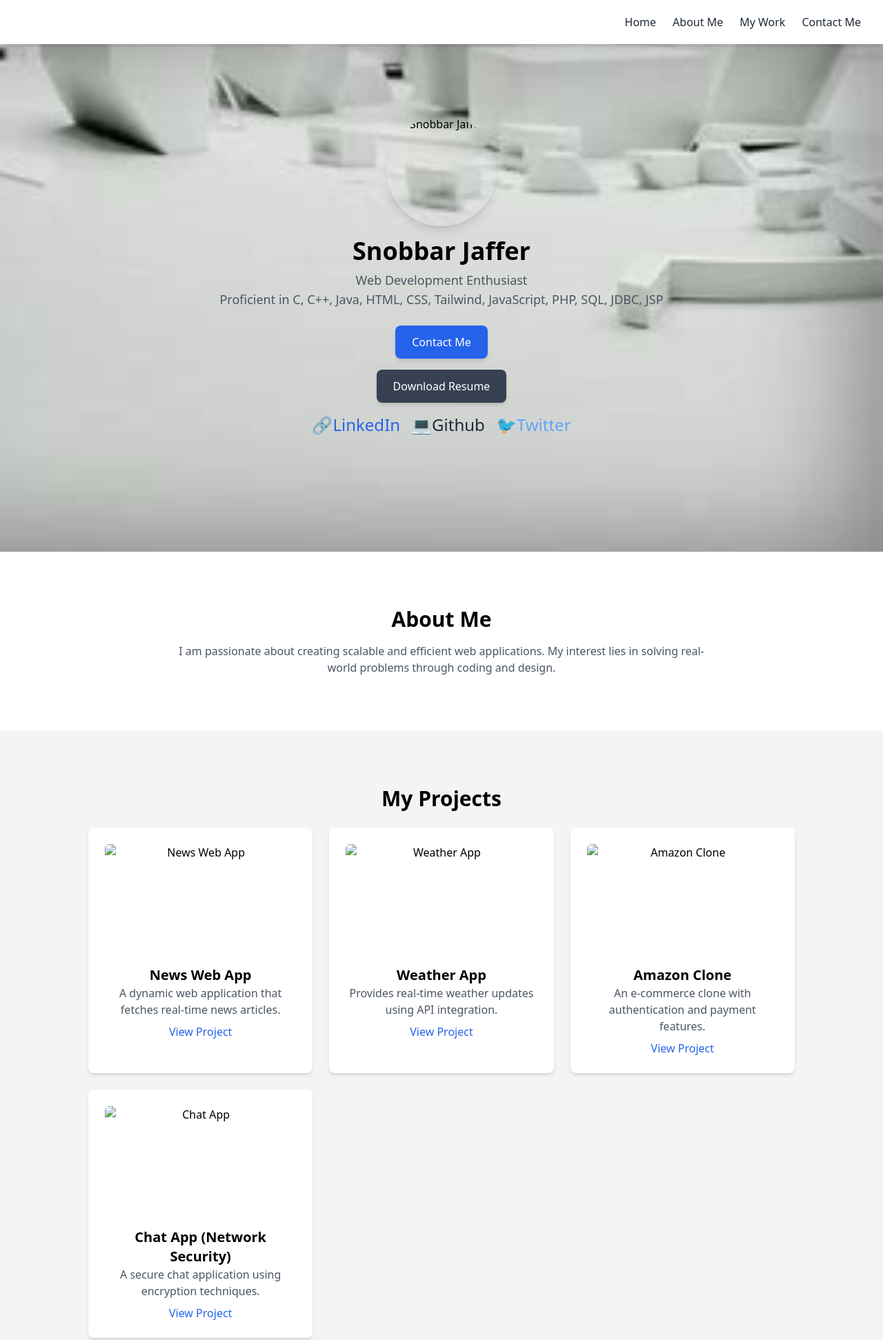
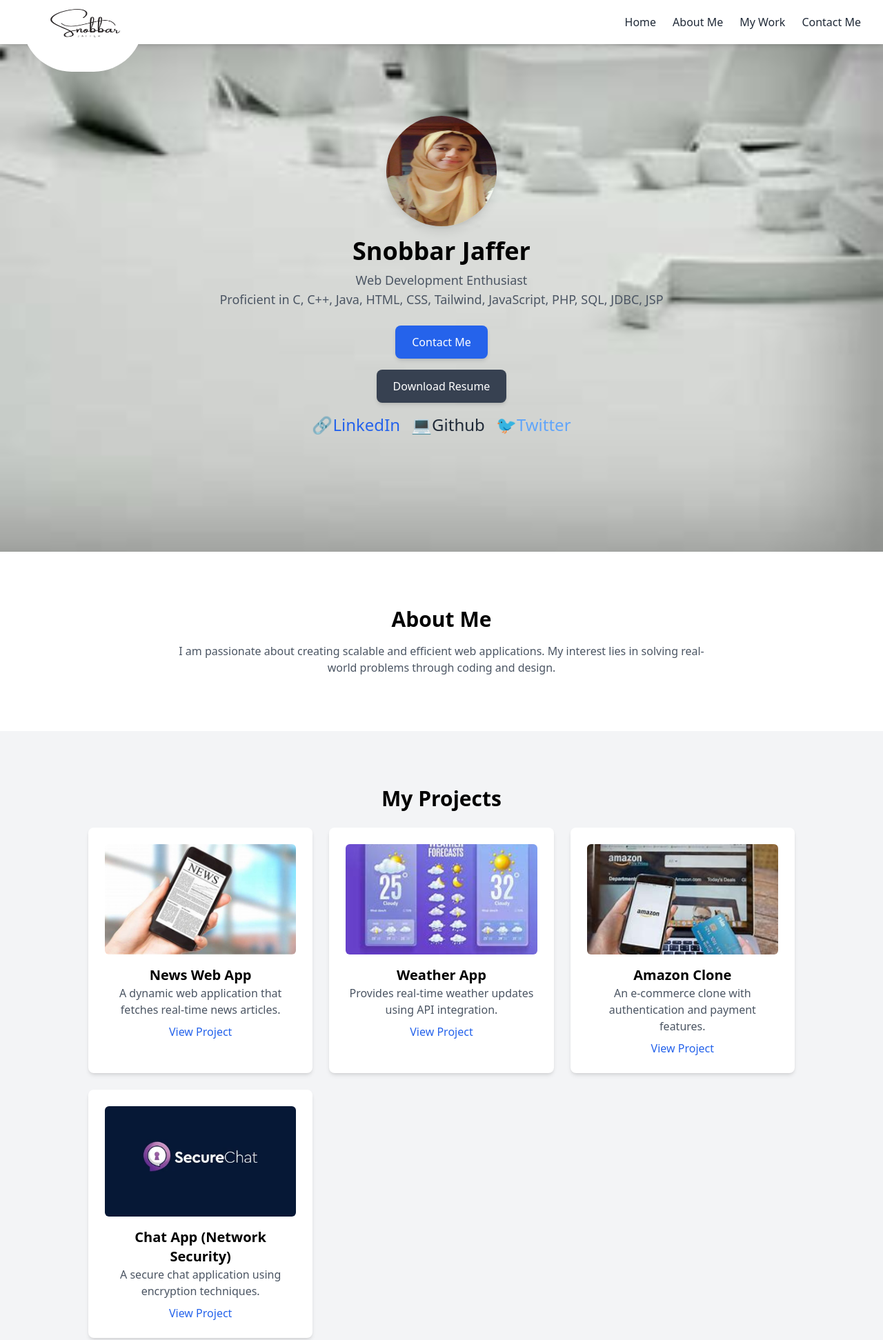
Before and after one commit to SnobbarJaffer-123/myPortfolio, a plain HTML site: page index.html in a window 1280 px wide. Shown: the top 1943 px of the page at 69% size. Drawn offline with nearby package versions, Linux system fonts and the light colour scheme; files whose address does not match are found by name.

Commit message:
added images path correctly

```diff
--- a/index.html
+++ b/index.html
@@ -21,7 +21,7 @@
 
                 <!-- Left: Profile Logo -->
                 <div class="flex items-center ">
-                    <img src="profileLogo.png" alt="Profile Logo" class="h-36 w-44 pt-4 rounded-full">
+                    <img src="images/profileLogo.png" alt="Profile Logo" class="h-36 w-44 pt-4 rounded-full">
                 </div>
 
                 <!-- Middle: Navbar Links -->
@@ -55,12 +55,12 @@
 
     <!-- Hero Section -->
     <section class="min-h-screen flex flex-col items-center justify-center text-center p-6">
-        <img src="profileImg.jpeg" alt="Snobbar Jaffer" class="w-40 h-40 rounded-full shadow-lg transform hover:scale-110 transition duration-300">
+        <img src="images/profileImg.jpeg" alt="Snobbar Jaffer" class="w-40 h-40 rounded-full shadow-lg transform hover:scale-110 transition duration-300">
         <h1 class="text-4xl font-bold mt-4">Snobbar Jaffer</h1>
         <p class="text-lg text-gray-600 mt-2">Web Development Enthusiast</p>
         <p class="text-lg text-gray-600">Proficient in C, C++, Java, HTML, CSS, Tailwind, JavaScript, PHP, SQL, JDBC, JSP</p>
         <a href="#contact" class="mt-6 px-6 py-3 bg-blue-600 text-white rounded-lg shadow-md hover:bg-blue-700 transition">Contact Me</a>
-        <a href="myResume.pdf" download class="mt-4 px-6 py-3 bg-gray-700 text-white rounded-lg shadow-md hover:bg-gray-800 transition">Download Resume</a>
+        <a href="images/myResume.pdf" download class="mt-4 px-6 py-3 bg-gray-700 text-white rounded-lg shadow-md hover:bg-gray-800 transition">Download Resume</a>
 
         <!-- Social Media Links -->
         <div class="flex space-x-4 mt-4">
@@ -83,25 +83,25 @@
         <h2 class="text-3xl font-bold">My Projects</h2>
         <div class="grid md:grid-cols-2 lg:grid-cols-3 gap-6 max-w-5xl mx-auto mt-6">
             <div class="p-6 bg-white shadow-md rounded-lg transform hover:scale-105 transition">
-                <img src="newsApp.png" alt="News Web App" class="w-full h-40 object-cover rounded-md">
+                <img src="images/newsApp.png" alt="News Web App" class="w-full h-40 object-cover rounded-md">
                 <h3 class="text-xl font-semibold mt-4">News Web App</h3>
                 <p class="text-gray-600">A dynamic web application that fetches real-time news articles.</p>
                 <a href="https://github.com/snobbarjaffer/news-app" target="_blank" class="text-blue-600 hover:underline mt-2 block">View Project</a>
             </div>
             <div class="p-6 bg-white shadow-md rounded-lg transform hover:scale-105 transition">
-                <img src="weatherApp.png" alt="Weather App" class="w-full h-40 object-cover rounded-md">
+                <img src="images/weatherApp.png" alt="Weather App" class="w-full h-40 object-cover rounded-md">
                 <h3 class="text-xl font-semibold mt-4">Weather App</h3>
                 <p class="text-gray-600">Provides real-time weather updates using API integration.</p>
                 <a href="https://github.com/snobbarjaffer/weather-app" target="_blank" class="text-blue-600 hover:underline mt-2 block">View Project</a>
             </div>
             <div class="p-6 bg-white shadow-md rounded-lg transform hover:scale-105 transition">
-                <img src="amazon.jpeg" alt="Amazon Clone" class="w-full h-40 object-cover rounded-md">
+                <img src="images/amazon.jpeg" alt="Amazon Clone" class="w-full h-40 object-cover rounded-md">
                 <h3 class="text-xl font-semibold mt-4">Amazon Clone</h3>
                 <p class="text-gray-600">An e-commerce clone with authentication and payment features.</p>
                 <a href="https://github.com/snobbarjaffer/amazon-clone" target="_blank" class="text-blue-600 hover:underline mt-2 block">View Project</a>
             </div>
             <div class="p-6 bg-white shadow-md rounded-lg transform hover:scale-105 transition">
-                <img src="chatImg.png" alt="Chat App" class="w-full h-40 object-cover rounded-md">
+                <img src="images/chatImg.png" alt="Chat App" class="w-full h-40 object-cover rounded-md">
                 <h3 class="text-xl font-semibold mt-4">Chat App (Network Security)</h3>
                 <p class="text-gray-600">A secure chat application using encryption techniques.</p>
                 <a href="https://github.com/snobbarjaffer/chat-app" target="_blank" class="text-blue-600 hover:underline mt-2 block">View Project</a>
```
